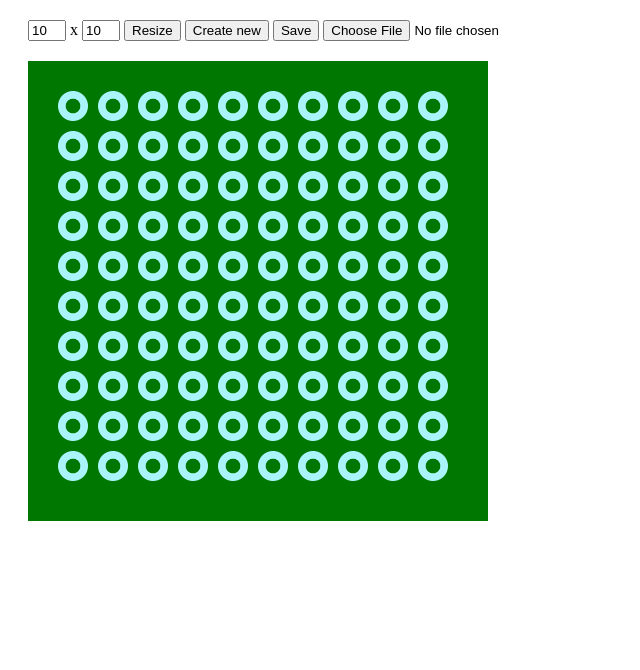
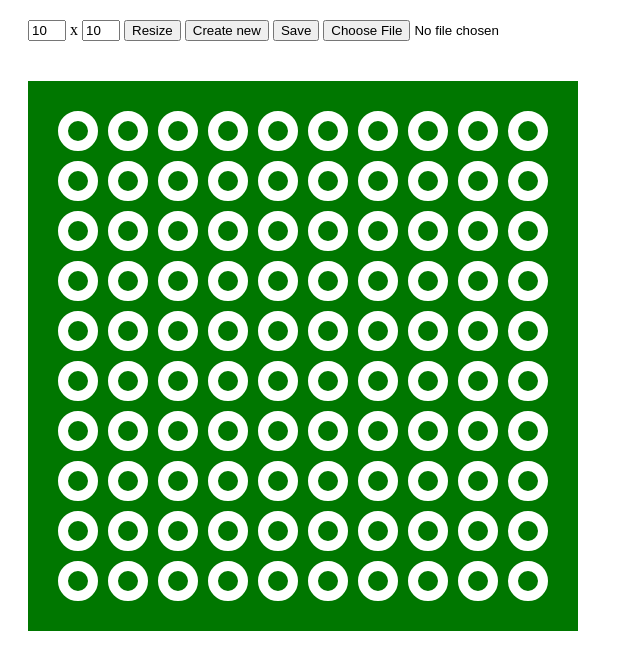
Before and after one commit to danielkucera/matrixboard, a plain HTML site: page index.html in a window 1280 px wide. Shown: the whole page, without its empty margins (0-640 px from the left). Drawn offline with nearby package versions, Linux system fonts and the light colour scheme.

Commit message:
switched to D3.js

```diff
--- a/index.html
+++ b/index.html
@@ -7,9 +7,7 @@ body {
 
 #matrix {
 	background-color: #007700;
-	width: max-content;
 	position: relative;
-	padding: 30px;
 	margin: 20px;
 }
 
@@ -17,60 +15,12 @@ body {
 	margin: 20px;
 }
 
-.hole {
-//	position: absolute;
-	height: 30px;
-	width: 30px;
-	vertical-align: middle;
-//	z-index: 1;
-//	src: 'img/hole.png';
-//	background: url('img/hole.png') no-repeat;
-}
-
-.hb {
-//	position: absolute;
-	height: 10px;
-	width: 20px;
-	vertical-align: middle;
-	z-index: 2;
-	padding-bottom: 5px;
-	padding-top: 5px;
-//	margin-bottom: 5px;
-	margin-left: -5px;
-	margin-right: -5px;
-	opacity: 0;
-}
-
-.vb {
-//	position: absolute;
-	height: 20px;
-	width: 10px;
-	vertical-align: top;
-	z-index: 3;
-	margin-left: 5px;
-	margin-right: 15px;
-	padding-left: 5px;
-	padding-right: 5px;
-//	margin-top: -5px;
-//	margin-bottom: -5px;
-	opacity: 0;
-}
-
-.row {
-	width: max-content;
-}
-
-.brow {
-	width: max-content;
-	margin-top: -5px;
-	margin-bottom: -5px;
-}
-
 #width, #height {
 	width: 30px;
 }
 </style>
 <script src="https://ajax.googleapis.com/ajax/libs/jquery/3.4.1/jquery.min.js"></script>
+<script src="https://d3js.org/d3.v5.min.js"></script>
 <script>
 var objs = new Array();
 
@@ -80,7 +30,7 @@ function toggle2(){
 	n = (o ? 'visible' : 'hidden');
 	$( this ).css('visibility', n);
 }
-function toggle() {
+function toggleBridge() {
 	id = $( this ).attr('id');
 	o = 1 - $( this ).css('opacity');
 	if (o) {
@@ -158,68 +108,52 @@ function resize() {
 
 function create() {
 	objs = new Array();
-	w = $("#width").val();
-	h = $("#height").val();
+	w = parseInt($("#width").val());
+	h = parseInt($("#height").val());
 	createMatrix(w, h, 5);
 }
 
 function createMatrix(w, h, s) {
-	$("#matrix").empty();
+	matrix = d3.select("#matrix");
+	matrix.html(null)
+		.style("width", ((w+1)*50) + 'px')
+		.style("height", ((h+1)*50) + 'px');
 
 	for (y = 1; y <= h; y++) {
-		var img = $('<div />', {
-		  class: 'row',
-		  id: 'row_'+y,
-		});
-		img.appendTo($('#matrix'));
-
-		var img = $('<div />', {
-		  class: 'brow',
-		  id: 'brow_'+y,
-		});
-		img.appendTo($('#matrix'));
-
 		for (x = 1; x <= w; x++) {
-			// holes
-			var img = $('<img />', {
-			  class: 'hole',
-			  id: 'hole_'+x+'_'+y,
-			  src: 'img/hole.png'
-			});
-//			img.css({ 'left': 8*s*x + 'px', 'top': 8*s*y + 'px' });
-			img.appendTo($('#row_'+y));
-
 			// horizontal bridges
-			var img = $('<img />', {
-			  class: 'hb',
-			  id: 'hb_'+x+'_'+y,
-			  src: 'img/hbridge.png'
-			});
-/*
-			img.css({
-				'left': (8*x+6)*s + 'px',
-				'top': (8*y+2)*s + 'px',
-				'opacity': 1
-			});
-			*/
-			img.click(toggle);
-			img.appendTo($('#row_'+y));
+			hbridge = matrix.append("line")
+				.attr("id", 'hbridge_'+x+'_'+y)
+				.attr("x1", x*50+10)
+				.attr("y1", y*50)
+				.attr("x2", (x+1)*50-10)
+				.attr("y2", y*50)
+				.attr("stroke", 'white')
+				.attr("stroke-width", 15)
+				.style("opacity", 0);
+			hbridge.on("click", toggleBridge);
 
 			// vertical bridges
-			var img = $('<img />', {
-			  class: 'vb',
-			  id: 'vb_'+x+'_'+y,
-			  src: 'img/hbridge.png'
-			});
-			/*
-			img.css({
-				'left': (8*x+2)*s + 'px',
-				'top': (8*y+5)*s + 'px',
-				'opacity': 1
-			});
-			*/
-			img.click(toggle);
-			img.appendTo($('#brow_'+y));
+			vbridge = matrix.append("line")
+				.attr("id", 'vbridge_'+x+'_'+y)
+				.attr("x1", x*50)
+				.attr("y1", y*50+10)
+				.attr("x2", x*50)
+				.attr("y2", (y+1)*50-10)
+				.attr("stroke", 'white')
+				.attr("stroke-width", 15)
+				.style("opacity", 0);
+			vbridge.on("click", toggleBridge);
+
+			// holes
+			matrix.append("circle")
+				.attr("id", 'hole_'+x+'_'+y)
+				.attr("cx", x*50)
+				.attr("cy", y*50)
+				.attr("stroke", 'white')
+				.attr("stroke-width", 10)
+				.attr("fill", 'transparent')
+				.attr("r", 15);
 		}
 	}
 }
@@ -245,6 +179,7 @@ $(document).ready(function(){
 		<button onClick="save();">Save</button>
 		<input type="file" id="load" name="load">
 	</div>
-	<div id="matrix" />
+	<svg id="matrix">
+	</svg>
 </body>
 </html>
```
